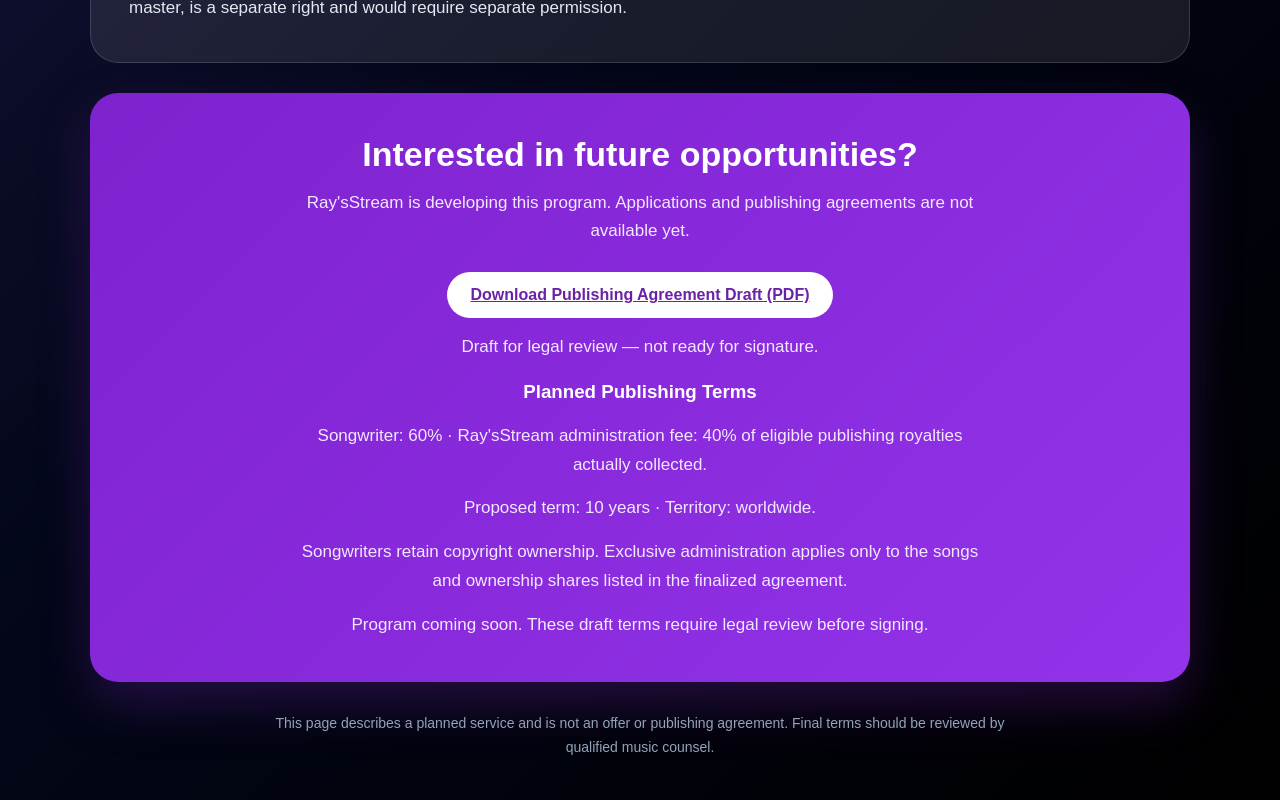
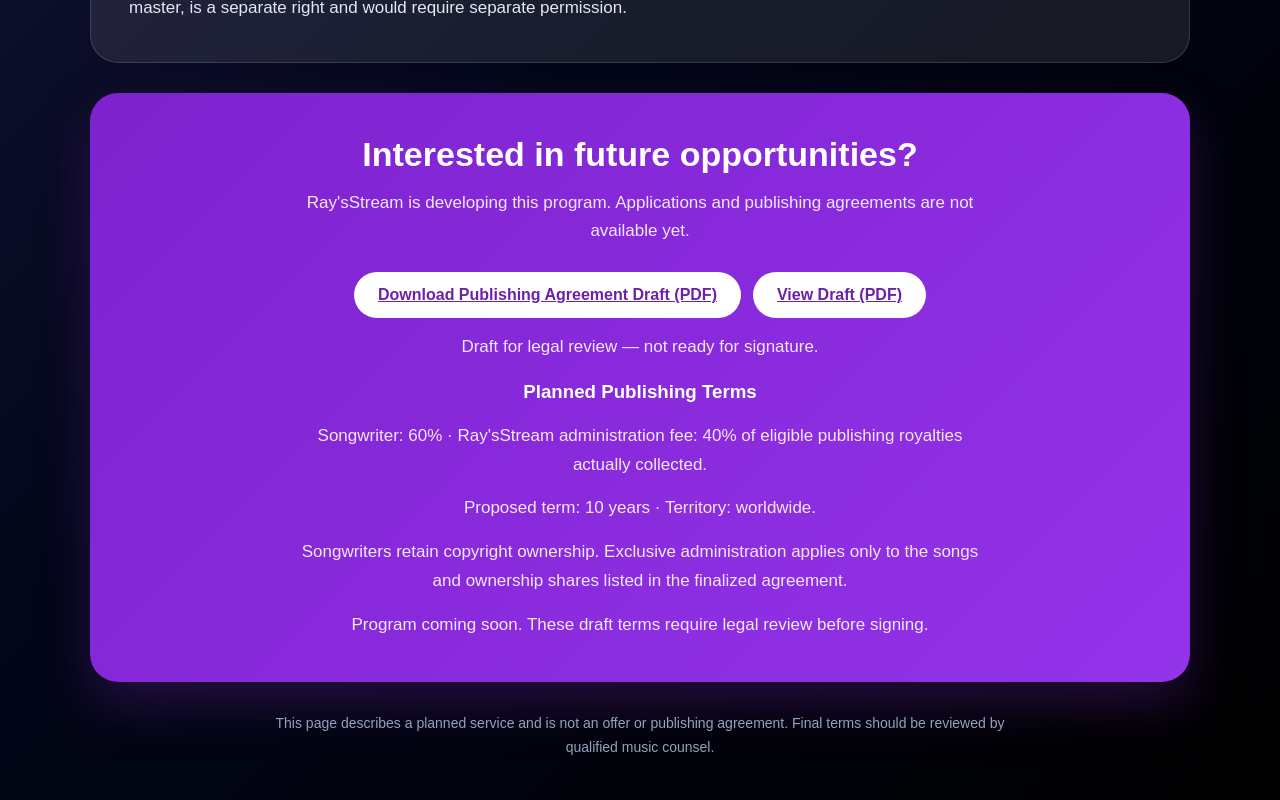
Before and after one commit to greentreerecord-hue/raysstream-clean, a Next.js app: page /publishing in a window 1280 px wide. Shown: the part 1044-1844 px from the top of the page. Built offline with nearby package versions, Linux system fonts and the light colour scheme.

Commit message:
Add publishing draft PDF button

```diff
--- a/app/publishing/page.tsx
+++ b/app/publishing/page.tsx
@@ -350,6 +350,15 @@ export default function PublishingPage() {
 >
   Download Publishing Agreement Draft (PDF)
 </a>
+<a
+  className="coming-badge"
+  href="/contracts/RaysStream_Publishing_Agreement_Draft.pdf"
+  target="_blank"
+  rel="noopener noreferrer"
+  style={{ marginLeft: "12px" }}
+>
+  View Draft (PDF)
+</a>
  <p> Draft for legal review — not ready for signature.
 </p>
 <div>
```
